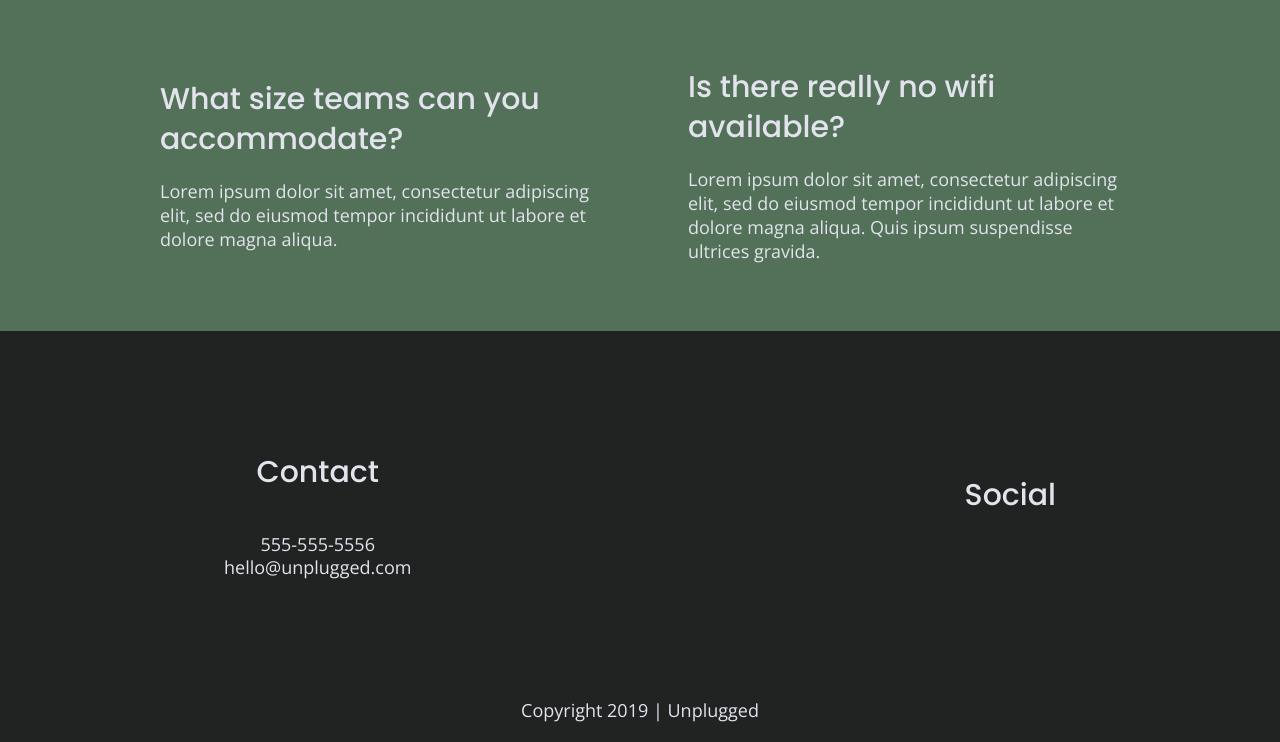
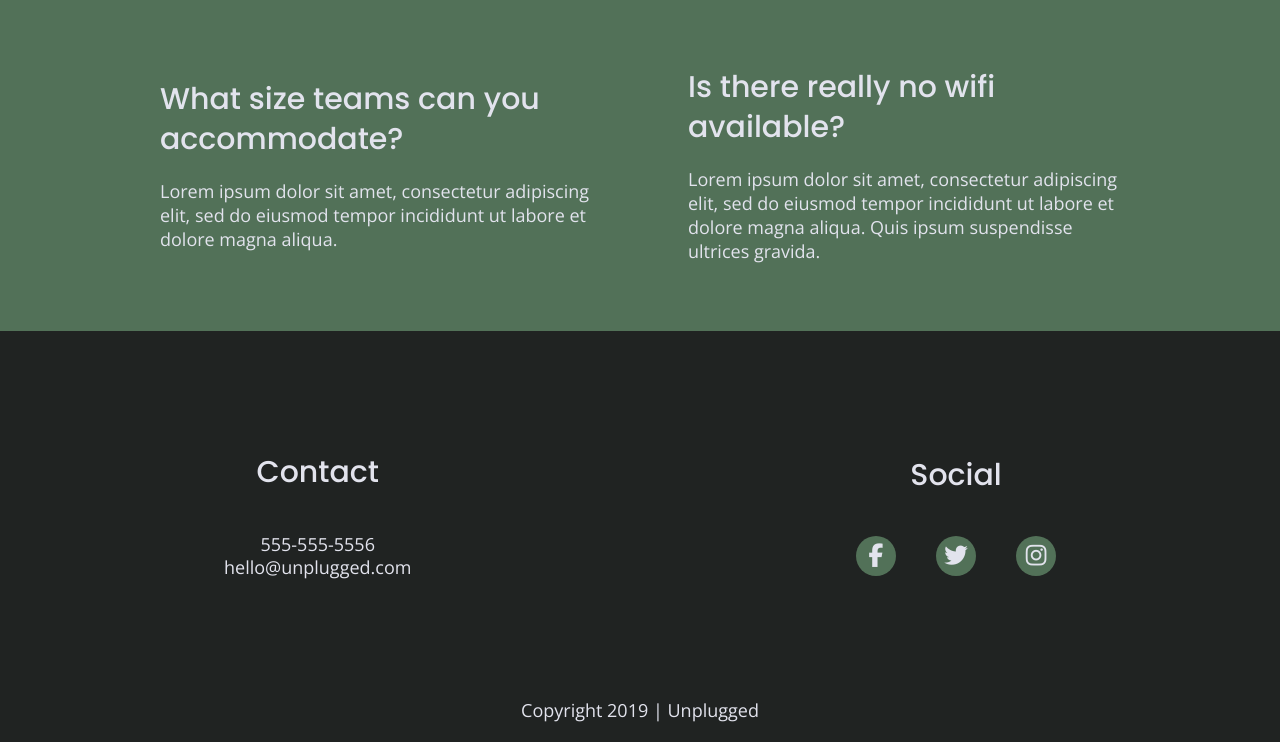
Before and after one commit to sarahbcodes/206-unplugged, a website: page faq/index.html in a window 1280 px wide. Shown: the part 487-1229 px from the top of the page. Drawn offline with nearby package versions, Linux system fonts and the light colour scheme.

Commit message:
Added social icons to each page

```diff
--- a/css/main.css
+++ b/css/main.css
@@ -245,6 +245,14 @@ footer .social-icons p {
     display: flex;
     justify-content: center;
     align-items: center;
+    background-color: #527158;
+    border-radius: 50%;
+    height: 40px;
+    width: 40px;
+}
+
+footer .social-icons p i {
+  font-size: 1.3125em;
 }
 
 footer .copyright {
@@ -640,6 +648,11 @@ input[type=button] {
         line-height: 1.285;
     }
 
+    footer .social-icons {
+      width: 12.5em;
+      justify-content: space-between;
+    }
+
     footer .contact {
         margin-bottom: 0;
     }
--- a/faq/index.html
+++ b/faq/index.html
@@ -84,7 +84,15 @@
                   <div class="social">
                     <h4>Social</h4>
                     <div class="social-icons">
-                      <p><a href="https://www.facebook.com/sarah.schipfer/" target="_blank"></a></p>
+                        <p>
+                            <a href="https://www.facebook.com" target="_blank"><i class="fab fa-facebook-f"></i></a>
+                        </p>
+                        <p>
+                            <a href="https://www.twitter.com" target="_blank"><i class="fab fa-twitter"></i></a>
+                        </p>
+                        <p>
+                            <a href="https://www.instagram.com" target="_blank"><i class="fab fa-instagram"></i></a>
+                        </p>
                   </div>
                 </div>
               </div>
```
Also changed, not shown: about/index.html (+9 -2 lines), index.html (+9 -1 lines).
